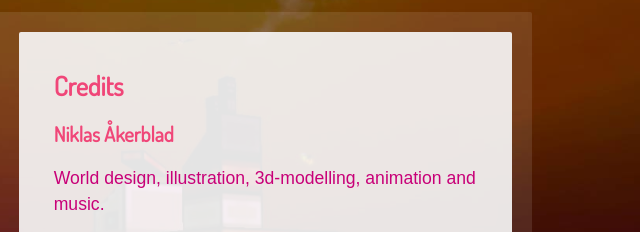
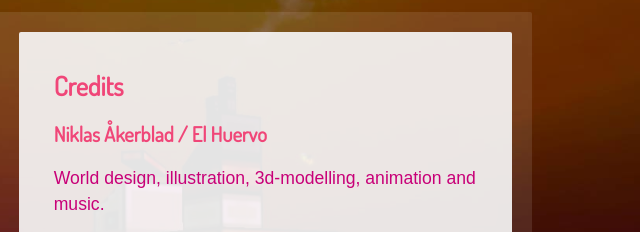
Before and after one commit to elseheartbreak/elseheartbreak.github.io, a plain HTML site: page index.html in a window 1280 px wide. Shown: the part 3360-3592 px from the top of the page, 633-1273 px from the left. Drawn offline with Linux system fonts and the light colour scheme; a web font is replaced by a local one.

Commit message:
el huervo

```diff
--- a/index.html
+++ b/index.html
@@ -59,7 +59,7 @@
 			<div class="textbox r">
 				<h2>Credits</h2>
 	            <div class="credits">
-	                <h3>Niklas Åkerblad</h3>
+	                <h3>Niklas Åkerblad / El Huervo</h3>
 	                <p>World design, illustration, 3d-modelling, animation and music.</p>
 	            </div>
 	            <div class="credits">
```
